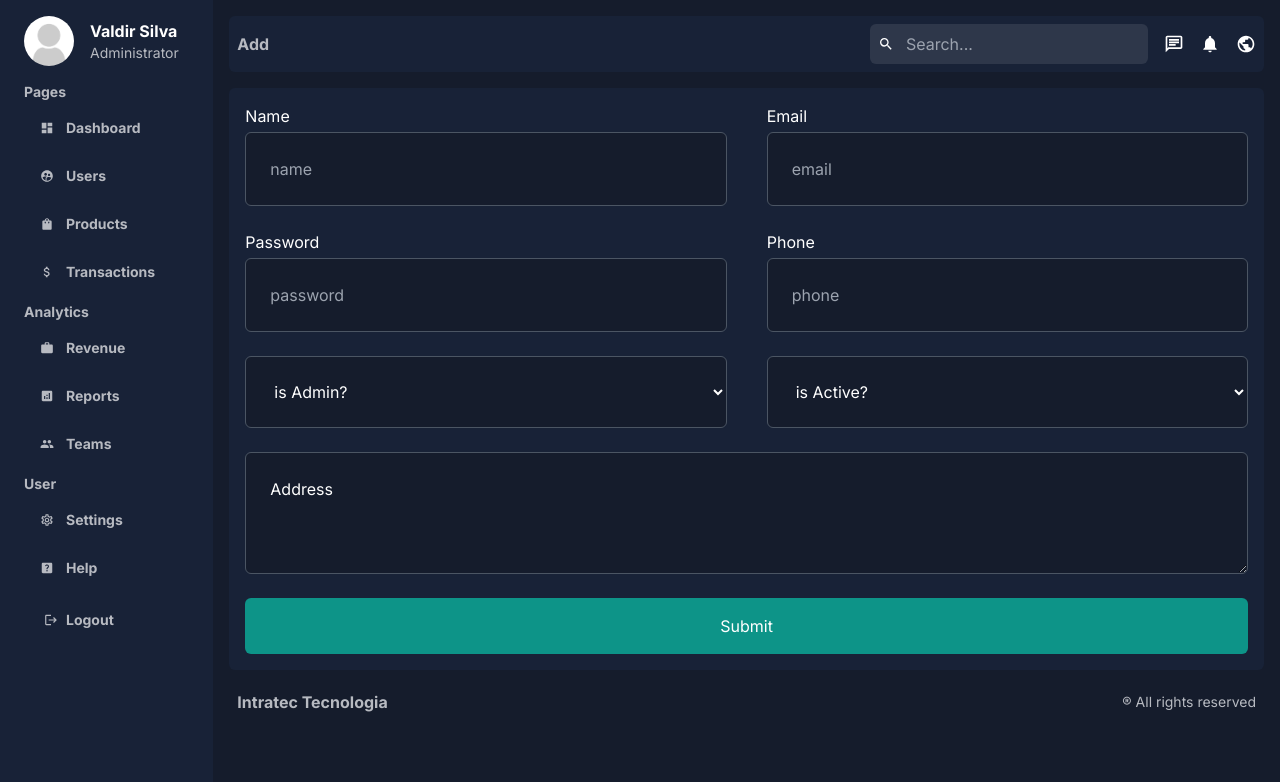
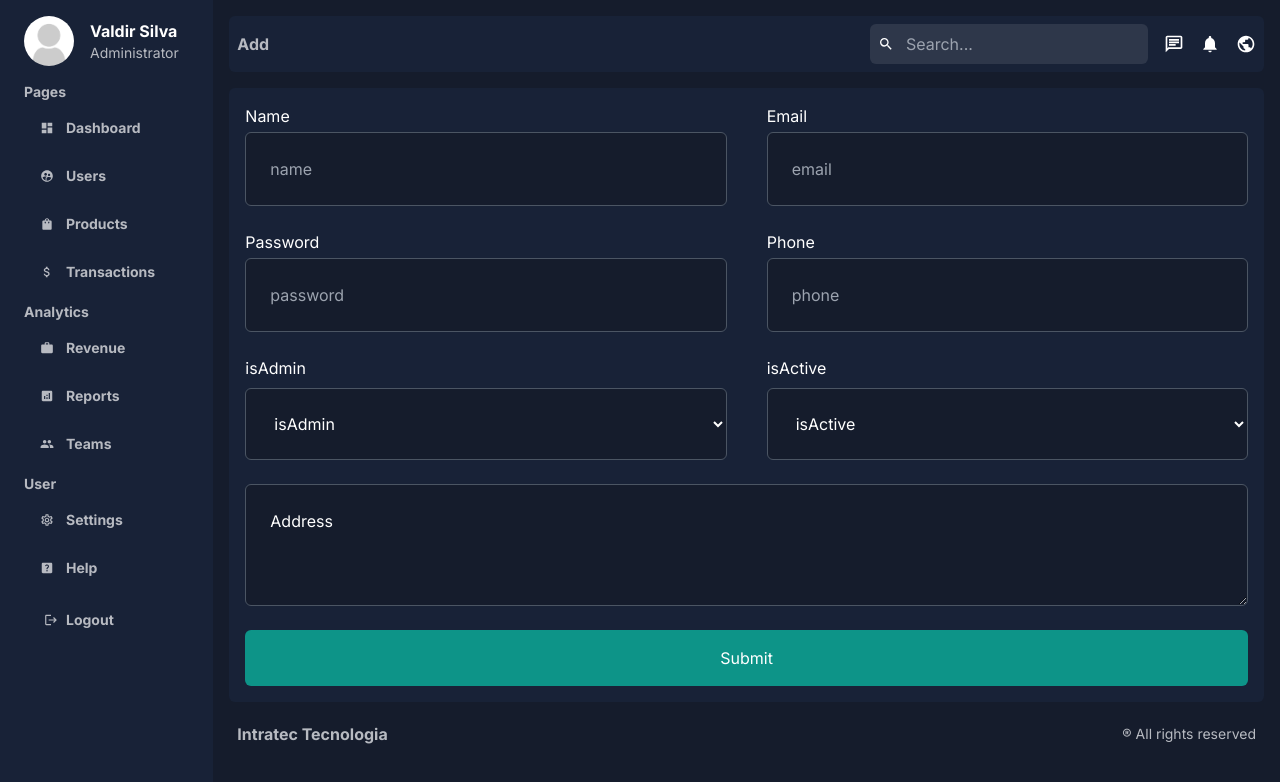
Before and after one commit to valdir-ti/admin, a Next.js app: page /dashboard/users/add in a window 1280 px wide. Shown: the top 782 px of the page. Built offline with nearby package versions, Linux system fonts and the light colour scheme.

Commit message:
feat: create select box component

```diff
--- a/src/app/dashboard/products/add/page.tsx
+++ b/src/app/dashboard/products/add/page.tsx
@@ -1,26 +1,37 @@
+'use client'
+
 import Input from "@/app/ui/dashboard/input/input";
+import SelectBox, { SelectBoxOptionsProps } from "@/app/ui/dashboard/selectbox/selectbox";
+import { ChangeEvent, useState } from "react";
+
+const categories = ['Kitchen', 'Computer', 'Phone']
 
 export default function AddProduct() {
+
+    const options: SelectBoxOptionsProps[] = [
+        { label: 'Choose a category', value: '' },
+        ...categories.map((category) => ({ label: category, value: category }))
+    ]
+
+    const [value, setValue] = useState('')
+
+    const onChange = (event: ChangeEvent<HTMLSelectElement>) => {
+        setValue(event.target.value)
+    }
+
     return (
         <div className="bg-[--bgSoft] p-4 rounded-md mt-4">
             <form
                 className="flex flex-col"
             >
                 <div className="flex justify-between">
-                    <Input placeholder="title" name="title" required label="Title"/>
-                    <div className="flex flex-col w-[48%]">
-                        <label htmlFor="category" className="cursor-pointer mb-1">Category</label>
-                        <select
-                            name="category"
-                            id="category"
-                            className="w-full p-6 bg-[--bg] text-[--text] mb-6 rounded-md border-[1px] border-gray-600"
-                            >
-                            <option value="general" className="text-[--text]">Choose a category</option>
-                            <option value="kitchen" className="text-[--text]">Kitchen</option>
-                            <option value="phone" className="text-[--text]">Phone</option>
-                            <option value="computer" className="text-[--text]">Computer</option>
-                        </select>
-                    </div>
+                    <Input placeholder="title" name="title" required label="Title" />
+                    <SelectBox
+                        options={options}
+                        onChange={onChange}
+                        value={value}
+                        label="Category"
+                    />
                 </div>
                 <div className="flex justify-between">
                     <Input placeholder="price" name="price" type="number" min='1' label="Price" />
--- a/src/app/dashboard/users/add/page.tsx
+++ b/src/app/dashboard/users/add/page.tsx
@@ -1,40 +1,60 @@
+'use client'
+
 import Input from "@/app/ui/dashboard/input/input";
+import SelectBox, { SelectBoxOptionsProps } from "@/app/ui/dashboard/selectbox/selectbox";
+import { ChangeEvent, useState } from "react";
+
+const isAdminOptions = ['isAdmin', 'yes', 'no']
+const isActiveOptions = ['isActive', 'yes', 'no']
 
 export default function AddUser() {
+
+    const adminOptions: SelectBoxOptionsProps[] = [
+        ...isAdminOptions.map((option) => ({ label: option, value: option }))
+    ]
+
+    const activeOptions: SelectBoxOptionsProps[] = [
+        ...isActiveOptions.map((option) => ({ label: option, value: option }))
+    ]
+
+    const [isAdminValue, setIsAdminValue] = useState('')
+    const [isActiveValue, setIsActiveValue] = useState('')
+
+    const onChangeAdmin = (event: ChangeEvent<HTMLSelectElement>) => {
+        setIsAdminValue(event.target.value)
+    }
+
+    const onChangeActive = (event: ChangeEvent<HTMLSelectElement>) => {
+        setIsActiveValue(event.target.value)
+    }
+
     return (
         <div className="bg-[--bgSoft] p-4 rounded-md mt-4">
             <form
                 className="flex flex-col"
             >
                 <div className="flex justify-between">
-                    <Input placeholder="name" name="name" required label="Name"/>
-                    <Input placeholder="email" name="email" type="email" label="Email"/>
+                    <Input placeholder="name" name="name" required label="Name" />
+                    <Input placeholder="email" name="email" type="email" label="Email" />
                 </div>
                 <div className="flex justify-between">
-                    <Input placeholder="password" name="password" type="password" required label="Password"/>
-                    <Input placeholder="phone" name="phone" required label="Phone"/>
+                    <Input placeholder="password" name="password" type="password" required label="Password" />
+                    <Input placeholder="phone" name="phone" required label="Phone" />
                 </div>
                 <div className="flex justify-between">
-                    <select
-                        name="isAdmin"
-                        id="isAdmin"
-                        className="w-[48%] p-6 bg-[--bg] text-[--text] mb-6 rounded-md border-[1px] border-gray-600"
-                    >
-                        <option value='false' selected className="text-[--text]">is Admin?</option>
-                        <option value='true' className="text-[--text]">yes</option>
-                        <option value='false' className="text-[--text]">no</option>
-                    </select>
-                    <select
-                        name="isActive"
-                        id="isActive"
-                        className="w-[48%] p-6 bg-[--bg] text-[--text] mb-6 rounded-md border-[1px] border-gray-600"
-                    >
-                        <option value='false' className="text-[--text]">is Active?</option>
-                        <option value='true' className="text-[--text]">yes</option>
-                        <option value='false' className="text-[--text]">no</option>
-                    </select>
+                    <SelectBox
+                        options={adminOptions}
+                        onChange={onChangeAdmin}
+                        value={isAdminValue}
+                        label="isAdmin"
+                    />
+                    <SelectBox
+                        options={activeOptions}
+                        onChange={onChangeActive}
+                        value={isActiveValue}
+                        label="isActive"
+                    />
                 </div>
-
                 <textarea
                     name="address"
                     id="address"
--- /dev/null
+++ b/src/app/ui/dashboard/selectbox/selectbox.tsx
@@ -0,0 +1,43 @@
+import { ChangeEvent } from "react"
+
+export type SelectBoxOptionsProps = {
+    label: string
+    value: string
+}
+
+type SelectBoxProps = {
+    value?: string
+    disabled?: boolean
+    options: SelectBoxOptionsProps[]
+    onChange: (e: ChangeEvent<HTMLSelectElement>) => void
+    width?: string
+    label?: string
+}
+
+export default function SelectBox({ value, disabled, options, onChange, width = "48%", label }: SelectBoxProps) {
+    return (
+        <div className={`w-[${width}]`}>
+            <label htmlFor="category" className="cursor-pointer">{label}</label>
+            <select
+                name={label?.toLocaleLowerCase()}
+                id={label?.toLocaleLowerCase()}
+                disabled={disabled}
+                onChange={onChange}
+                value={value}
+                className={`p-6 bg-[--bg] text-[--text] mb-6 rounded-md border-[1px] border-gray-600 mt-2 w-full`}
+            >
+                {
+                    options.map(({ value, label }) => (
+                        <option
+                            key={value}
+                            value={value}
+                            className="text-[--text]"
+                        >
+                            {label}
+                        </option>
+                    ))
+                }
+            </select>
+        </div>
+    )
+}
```
